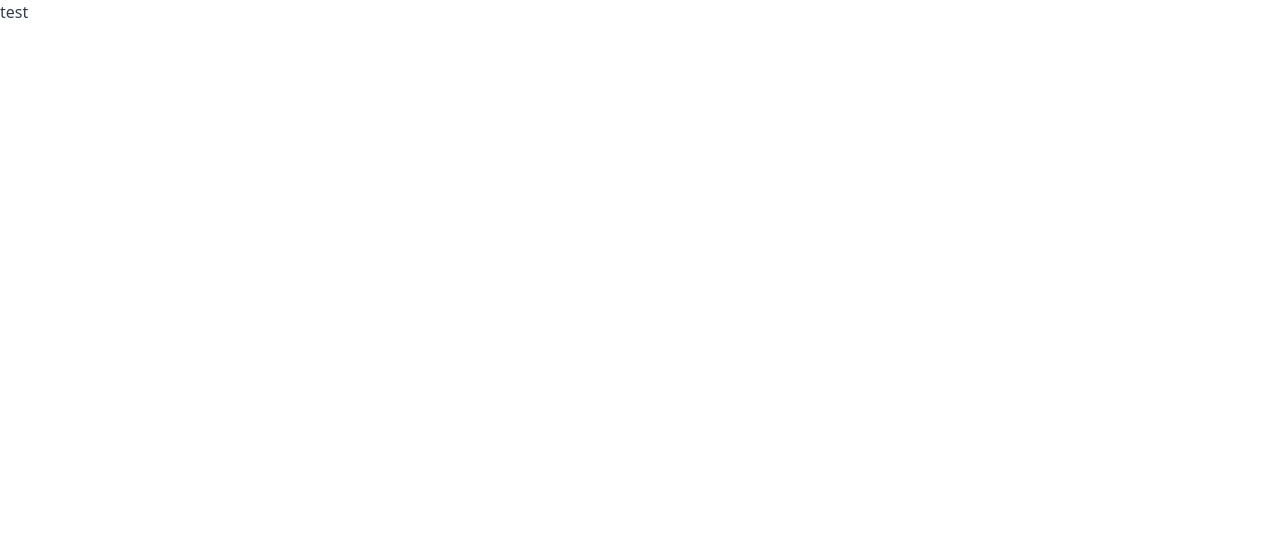
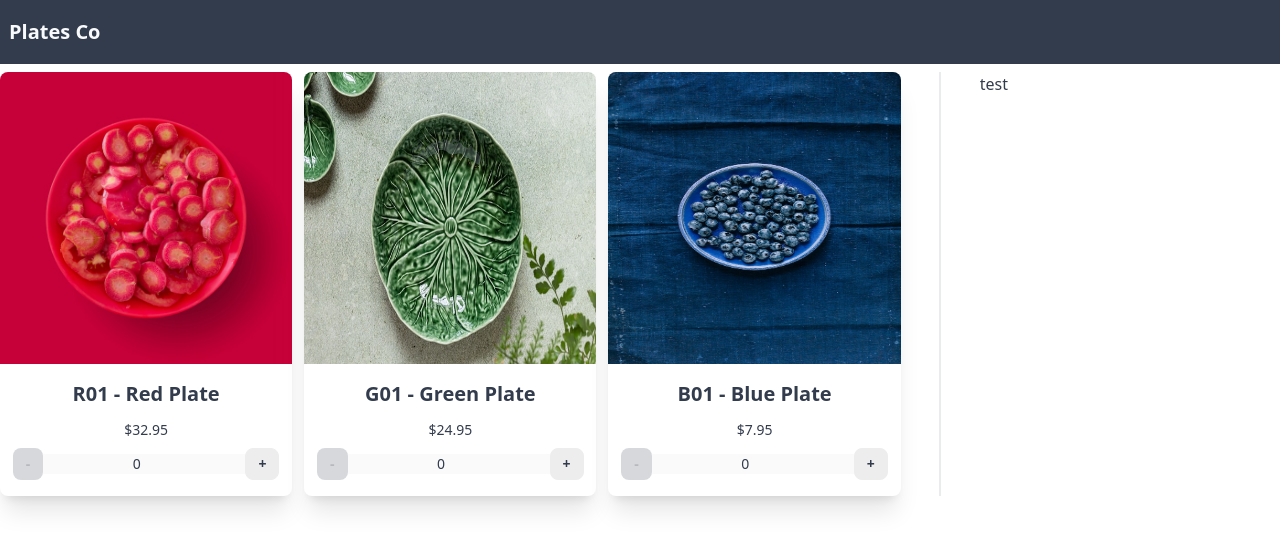
Before and after one commit to hirenf14/plates-co-cart, a React (Create React App) app: page / in a window 1280 px wide. Shown: the top 550 px of the page. Built offline with nearby package versions, Linux system fonts and the light colour scheme.

Commit message:
feat: added product grid

```diff
--- a/src/App.tsx
+++ b/src/App.tsx
@@ -1,10 +1,22 @@
-import React from 'react';
+import React from "react";
+import ProductGrid from "./modules/products/ProductGrid";
 
 function App() {
   return (
-    <div className="App">
-      test
-    </div>
+    <main>
+      <header className="bg-neutral text-neutral-content">
+        <nav className="navbar max-w-screen-xl m-auto">
+          <a className="btn btn-ghost normal-case text-xl px-0">Plates Co</a>
+        </nav>
+      </header>
+      <section className="mt-2 flex max-w-screen-xl m-auto gap-4">
+        <div className="basis-3/4">
+          <ProductGrid />
+        </div>
+        <div className="divider lg:divider-horizontal"></div>
+        <aside className="basis-1/4">test</aside>
+      </section>
+    </main>
   );
 }
 
--- /dev/null
+++ b/src/modules/products/ProductGrid.tsx
@@ -0,0 +1,15 @@
+import * as React from "react";
+import plates from "../../data/plates";
+import PriceCard from "../../components/PriceCard";
+
+export interface IProductGridProps {}
+
+export default function ProductGrid(props: IProductGridProps) {
+  return (
+    <div className="grid grid-cols-3 gap-3">
+      {plates.map((plate) => (
+        <PriceCard plate={plate} />
+      ))}
+    </div>
+  );
+}
```
